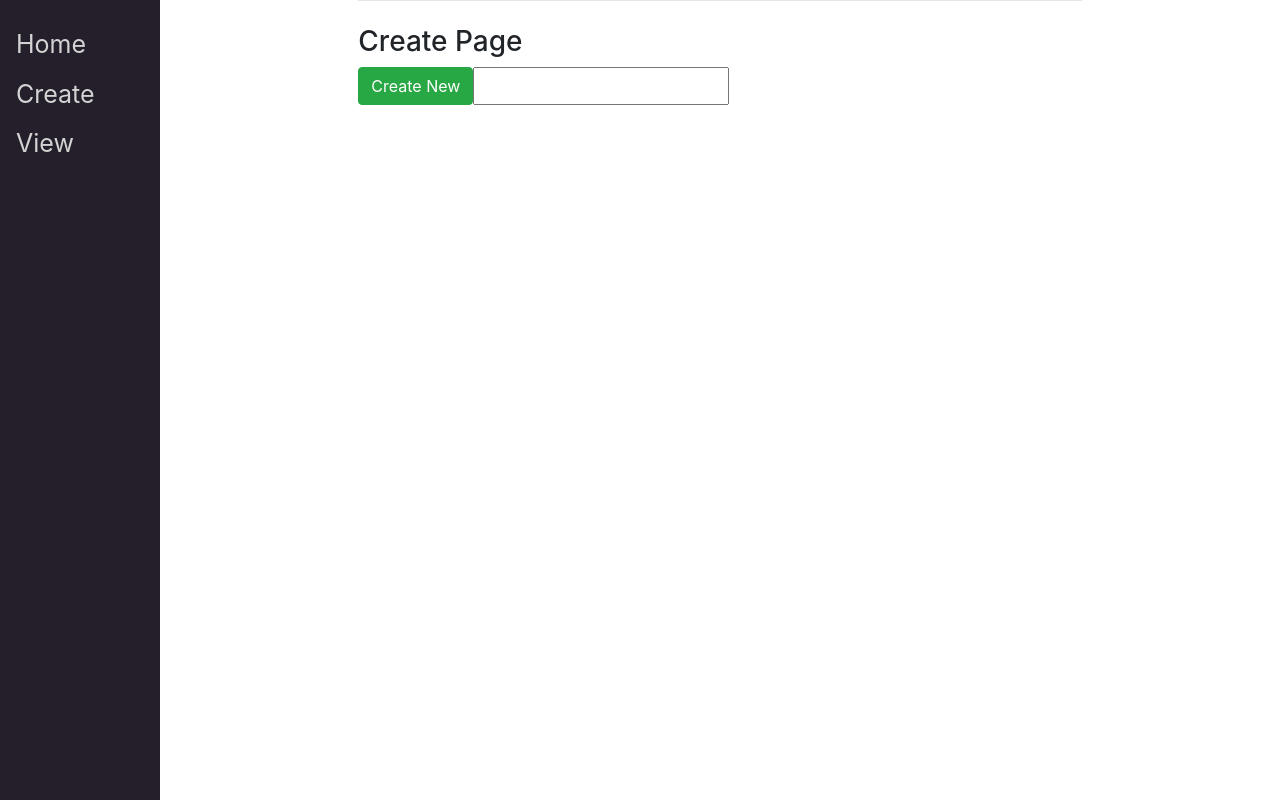
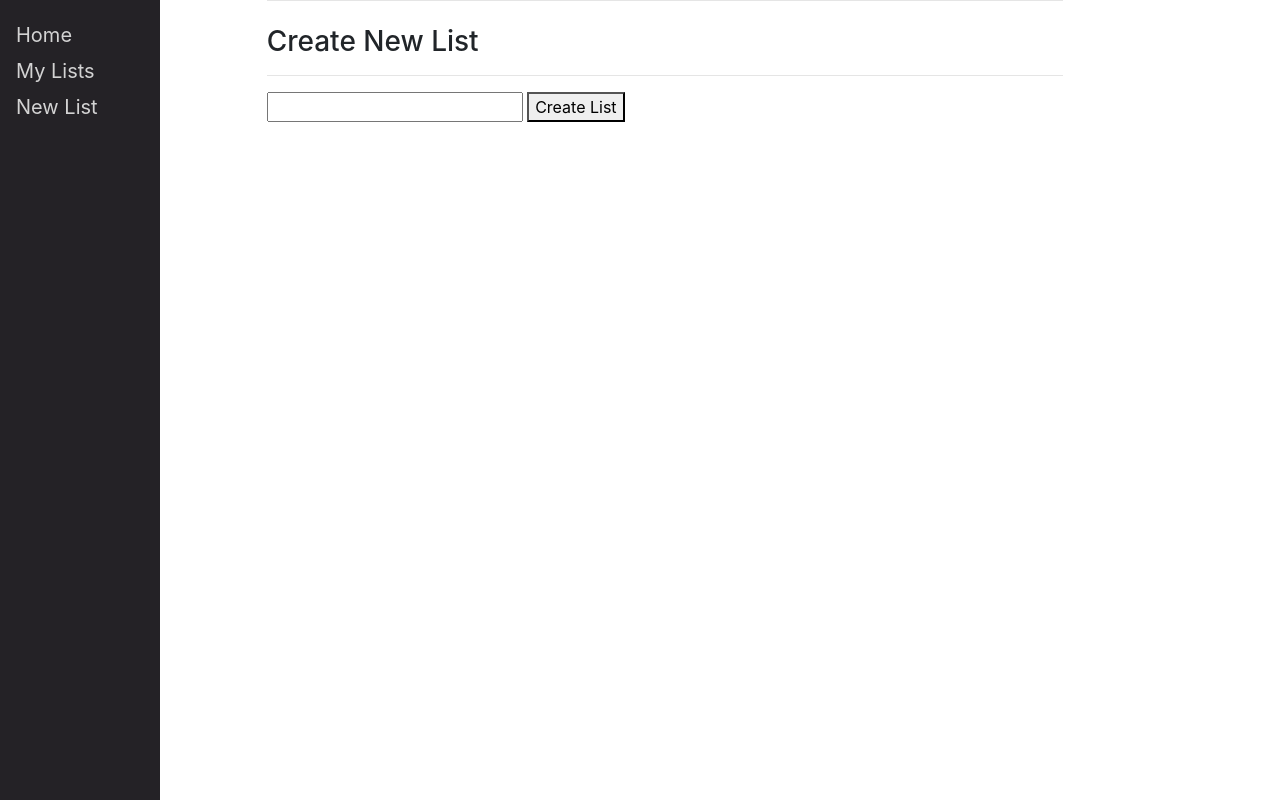
Before and after one commit to GeorgiaSkrempou/JustDoIt, a Django app: page /create/ in a window 1280 px wide. Run offline with Django 4.2, Linux system fonts and the light colour scheme; the visitor is signed in with stand-in values (Sample User, id 1).

Commit message:
chore: turned create form into a custom-made form

```diff
--- a/main/templates/main/base.html
+++ b/main/templates/main/base.html
@@ -10,15 +10,15 @@
             z-index:1;
             top:0;
             left:0;
-            background-color:rgb(36, 31, 42);
+            background-color:rgb(36, 34, 38);
             overflow-x: hidden;
             padding-top:20px;
         }
 
         .sidenav a {
-            padding:6px 8px 6px 16px;
+            padding:0px 8px 6px 16px;
             text-decoration: none;
-            font-size:25px;
+            font-size:20px;
             color: #d3d3d3;
             display:block;
         }
@@ -28,7 +28,7 @@
         }
 
         .main{
-            margin-left:160px;
+            margin-left:50px;
             padding: 0px 10px;
         }
 
@@ -42,7 +42,6 @@
 
     <title>
         {%block title%}
-            Georgia's Website
         {% endblock%}
     </title>
 
@@ -51,11 +50,8 @@
 <body>
     <div class="sidenav">
         <a href="/">Home</a>
-        <a href="/create/">Create</a>
-        <a href="/view">View</a>
-        <!-- <a href="/register">Register</a> -->
-        <!-- <a href="/login">Login</a> -->
-        <!-- <a href="/logout">Logout</a> -->
+        <a href="/view">My Lists</a>
+        <a href="/create/">New List</a>
     </div>
 
     <div id="content", name = "content", class="main">
--- a/main/templates/main/create.html
+++ b/main/templates/main/create.html
@@ -3,14 +3,24 @@
 {% block title %} Create New List {% endblock %}
 
 {% block content %}
-<h3>Create Page</h3>
-<form method="post" action="/create/" class="form-group">
+<h3>Create New List</h3>
+<hr>
+<!-- <form method="post" action="/create/" class="form-group">
     {% csrf_token %}
     <div class="input-group mb-3">
-        <div class="inpu-group-prepend">
+            <input type="text", class = "form-control" placeholder="Item name" name="new">
+        <div class="input-group-append">
             <button type="submit", name="save" class="btn btn-success">Create New</button>
         </div>
     {{form.name}}
     </div>
+</form>-->
+
+
+<form method="POST" action="#">
+    {% csrf_token %}
+
+    <input type = "text", name = "new">
+    <button type = "submit", name = "newList", value = "newList">Create List</button>
 </form>
 {% endblock %}
--- a/main/templates/main/home.html
+++ b/main/templates/main/home.html
@@ -8,7 +8,10 @@ Home
 
 
 {% block content %}
-    <h1>Home Page</h1>
+
+<h1>Just do it</h1>
+<hr>
+
 
     {% if user.is_authenticated %}
         Hi {{ user.username }}!
--- a/main/templates/main/list.html
+++ b/main/templates/main/list.html
@@ -6,13 +6,14 @@
 
 
     <h1>{{ls.name}}</h1>
+    <hr>
     <p>
 
 
 
 
     </p>
-    <form method="POST" action"#">
+    <form method="POST" action="#">
         {% csrf_token %}
 
         <div class="input-group mb-5">
--- a/main/templates/main/view.html
+++ b/main/templates/main/view.html
@@ -1,11 +1,12 @@
 {% extends "main/base.html" %}
 
 {% block title %}
-    View
+    My Lists
 {% endblock %}
 
 {% block content %}
-    <h2>View Page</h2>
+    <h2>My Lists</h2>
+    <hr>
 
 
 
--- a/main/views.py
+++ b/main/views.py
@@ -14,7 +14,7 @@ def index(response, id):
 
     if ls in response.user.todolist.all():
         if response.method == "POST":
-            print(response.POST)
+            #print(response.POST)
             if response.POST.get("save"):
                 for item in ls.item_set.all():
                     if response.POST.get("c" + str(item.id)) == "clicked":
@@ -39,20 +39,39 @@ def index(response, id):
 def home(response):
     return render(response, "main/home.html", {})
 
+# @login_required
+# def create(response):
+#     if response.method == "POST":
+#         form = CreateNewList(response.POST)
+#         if form.is_valid():
+#             n = form.cleaned_data["name"]
+#             t = ToDoList(name=n)
+#             t.save()
+#             response.user.todolist.add(t)
+
+#         return HttpResponseRedirect(f"/{t.id}")
+#     else:
+#         form = CreateNewList()
+#     return render(response, "main/create.html", {"form":form})
+
 @login_required
 def create(response):
+    ls = ToDoList.objects.all()
+
     if response.method == "POST":
-        form = CreateNewList(response.POST)
-        if form.is_valid():
-            n = form.cleaned_data["name"]
-            t = ToDoList(name=n)
-            t.save()
-            response.user.todolist.add(t)
+        if response.POST.get("newList"):
+            txt = response.POST.get("new")
+            if len(txt) > 2:
+                t=ToDoList(name=txt)
+                t.save()
+                response.user.todolist.add(t)
+                return HttpResponseRedirect(f"/{t.id}")
+            else:
+                print("invalid")
 
-        return HttpResponseRedirect(f"/{t.id}")
-    else:
-        form = CreateNewList()
-    return render(response, "main/create.html", {"form":form})
+    return render(response, "main/create.html", {})
+
+
 
 
 @login_required
```
